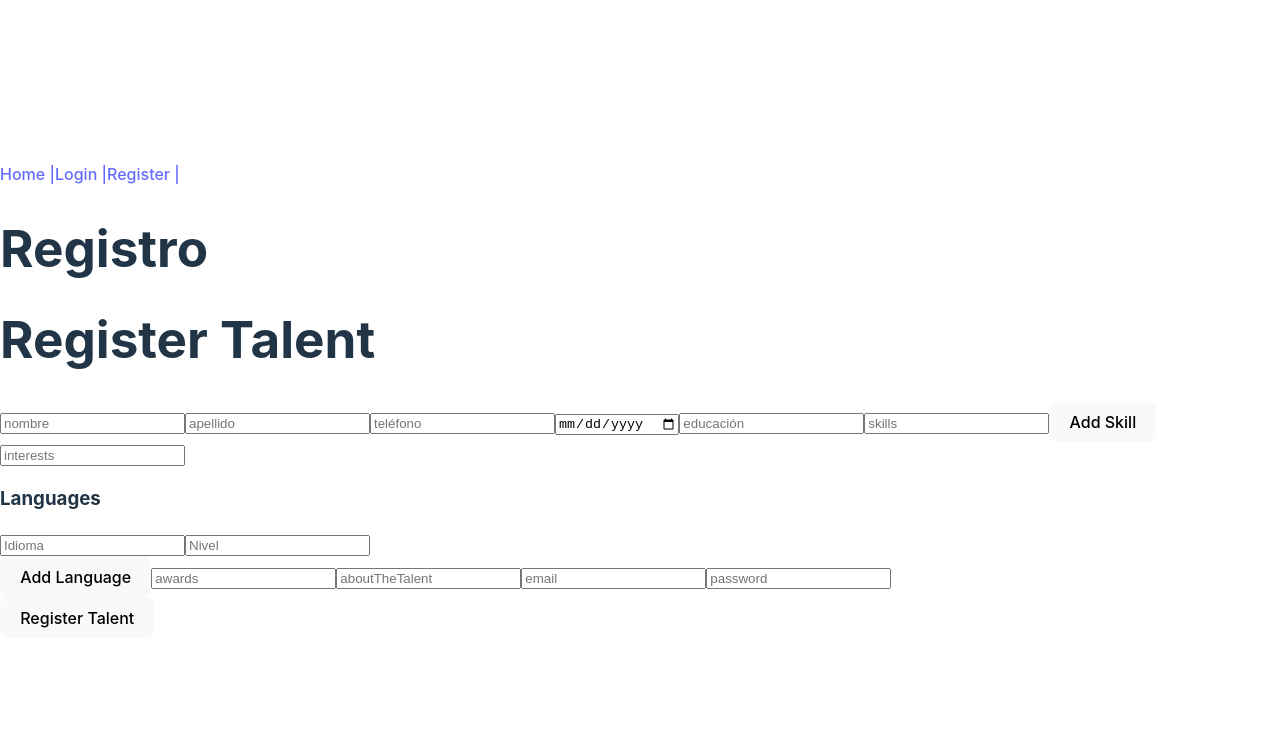
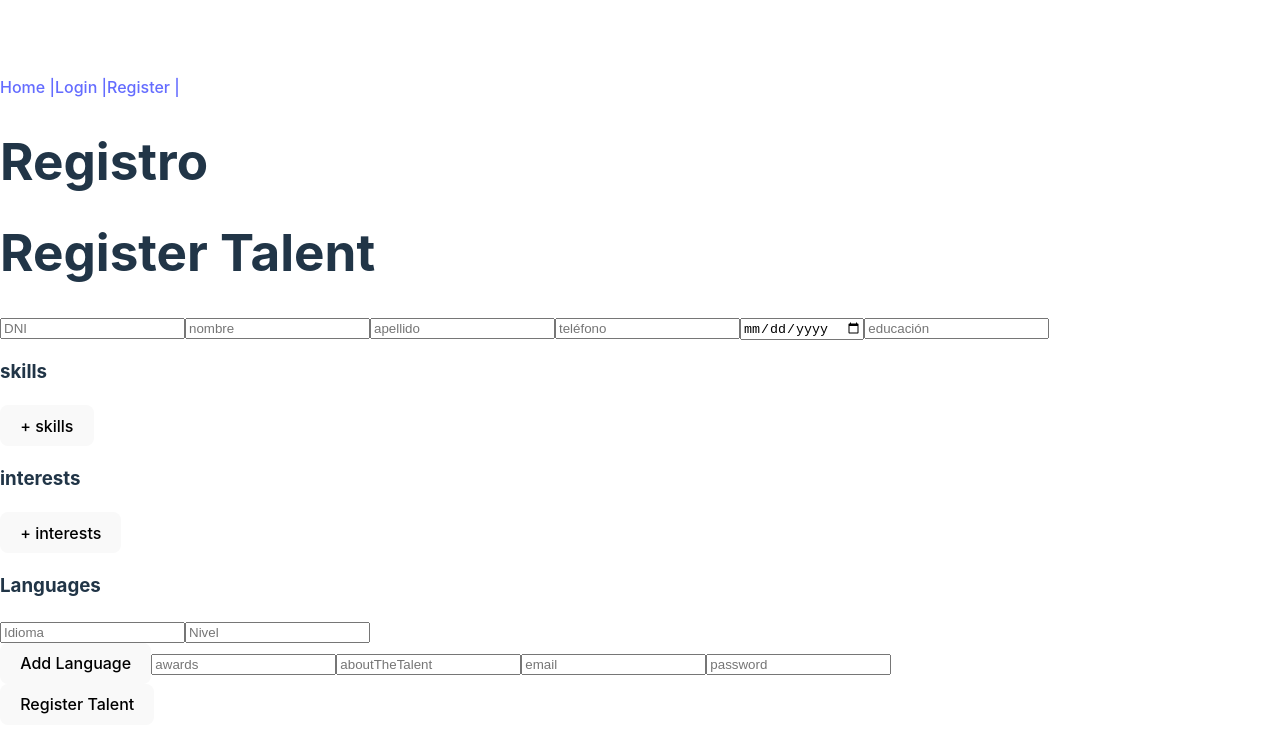
Before and after one commit to AdrikLarreategui/Desafio-BBK, a React (Vite) app in the folder Frontend/: page /register in a window 1280 px wide. Both pictures are taken after a click on the button "Talento". Shown: the top 752 px of the page. Built offline with nearby package versions, Linux system fonts and the light colour scheme.

Commit message:
RegisterSkillsInterests

```diff
--- a/Frontend/src/assets/components/Register/Register.jsx
+++ b/Frontend/src/assets/components/Register/Register.jsx
@@ -3,7 +3,7 @@ import { useNavigate } from "react-router-dom";
 import { useState, useEffect } from "react";
 import { useDispatch, useSelector } from "react-redux";
 import { register, reset } from "../../redux/auth/authSlice";
-
+//import './Register.scss'
 
 //CÓDIGO CHATGPT
 const CompanyForm = ({ onSubmit, onReturn }) => {
@@ -64,6 +64,7 @@ const CompanyForm = ({ onSubmit, onReturn }) => {
 }
 const TalentForm = () => {
   const [formData, setFormData] = useState({
+    DNI: '',
     name: '',
     surname: '',
     telephone: '',
@@ -82,10 +83,9 @@ const TalentForm = () => {
     //RATINGS[]
   })
 
-  const { name, surname, telephone, birthdate, email, password, education, skills, interests, languages, awards, aboutTheTalent } = formData
+  const { dni, name, surname, telephone, birthdate, email, password, education, skills, interests, languages, awards, aboutTheTalent } = formData
 
   const dispatch = useDispatch()
-  const navigate = useNavigate()
 
   const { isSuccess, isError } = useSelector((state) => state.auth)
 
@@ -98,21 +98,44 @@ const TalentForm = () => {
     });
   }
 
-
   const handleLanguagesChange = (index, e) => {
     const { name, value } = e.target
     const newLanguages = [...languages]
-    newLanguages[index][name] = value;
+    newLanguages[index][name] = value
     setFormData({
       ...formData,
       languages: newLanguages
     })
   }
 
+  const handleInterestsChange = (index, e) => {
+    const newInterests = [...interests]
+    newInterests[index] = e.target.value
+    setFormData({
+      ...formData,
+      interests: newInterests
+    })
+  }
+  const handleSkillsChange = (index, e) => {
+    const newSkills = [...skills]
+    newSkills[index] = e.target.value
+    setFormData({
+      ...formData,
+      skills: newSkills
+    })
+  }
+
   const addSkill = () => {
     setFormData({
       ...formData,
-      skills
+      skills: [...skills, '']
+    })
+  }
+
+  const addInterest = () => {
+    setFormData({
+      ...formData,
+      interests: [...interests, '']
     })
   }
 
@@ -130,8 +153,6 @@ const TalentForm = () => {
     dispatch(register(formData))
   }
 
-
-
   return (
     <>
       <div>
@@ -139,24 +160,36 @@ const TalentForm = () => {
         <form onSubmit={handleSubmit}>
           <div>
 
+            <input type="text" name="dni" value={dni} onChange={handleChange} placeholder="DNI" ></input>
             <input type="text" name="name" value={name} onChange={handleChange} placeholder="nombre" ></input>
             <input type="text" name="surname" value={surname} onChange={handleChange} placeholder="apellido" ></input>
             <input type="number" name="telephone" value={telephone} onChange={handleChange} placeholder="teléfono" ></input>
             <input type="date" name="birthdate" value={birthdate} onChange={handleChange} placeholder="Fecha de nacimiento" ></input>
             <input type="text" name="education" value={education} onChange={handleChange} placeholder="educación" ></input>
-            <input type="text" name="skills" value={skills} onChange={handleChange} placeholder="skills" ></input>
+            <h3>skills</h3>
 
-            <button type="button" onClick={addSkill}> Add Skill </button>
+            {skills.map((skill, index) => (
+              <div key={index}>
+                <input type="text" name="skills" value={skill} onChange={(e) => handleSkillsChange(index, e)}
+                  placeholder="skills" ></input>
+                {skill}
+              </div>
+            ))}
+            <button type="button" onClick={addSkill}> + skills </button>
 
-            <input type="text" name="interests" value={interests} onChange={handleChange} placeholder="interests"></input>
+            <h3>interests</h3>
+            {/* <input type="text" name='interests /> */}
+            {interests.map((interest, index) => (
+              <div key={index}>interests
+                <input type="text" name="interests" value={interest} onChange={(e) => handleInterestsChange(index, e)} placeholder="interests"></input>
+                {interest}
+              </div>
+            ))}
+            <button type="button" onClick={addInterest} > + interests</button>
 
             <label htmlFor="languages">
               <h3>Languages</h3>
-              {/*   <input type="text" name="language" value={languages.language} onChange={handleChange} placeholder="language" > </input>
-                            <input type="text" name="proficiency" value={lang.proficiency} onChange={handleChange} placeholder="proficiency" > </input> */}
-              {/* {languages.push({ languages.language, languages.proficiency })} */}
             </label>
-
             {languages.map((lang, index) => (
               <div key={index}>
                 <input type="text" name="language" value={lang.language} onChange={(e) => handleLanguagesChange(index, e)} placeholder="Idioma" />
@@ -193,7 +226,7 @@ const Register = () => {
   };
 
   const handleTalentSubmit = (data) => {
-    reset.send('Datos registrados: ', data)
+    res.send('Datos registrados: ', data)
 
   }
 
```
